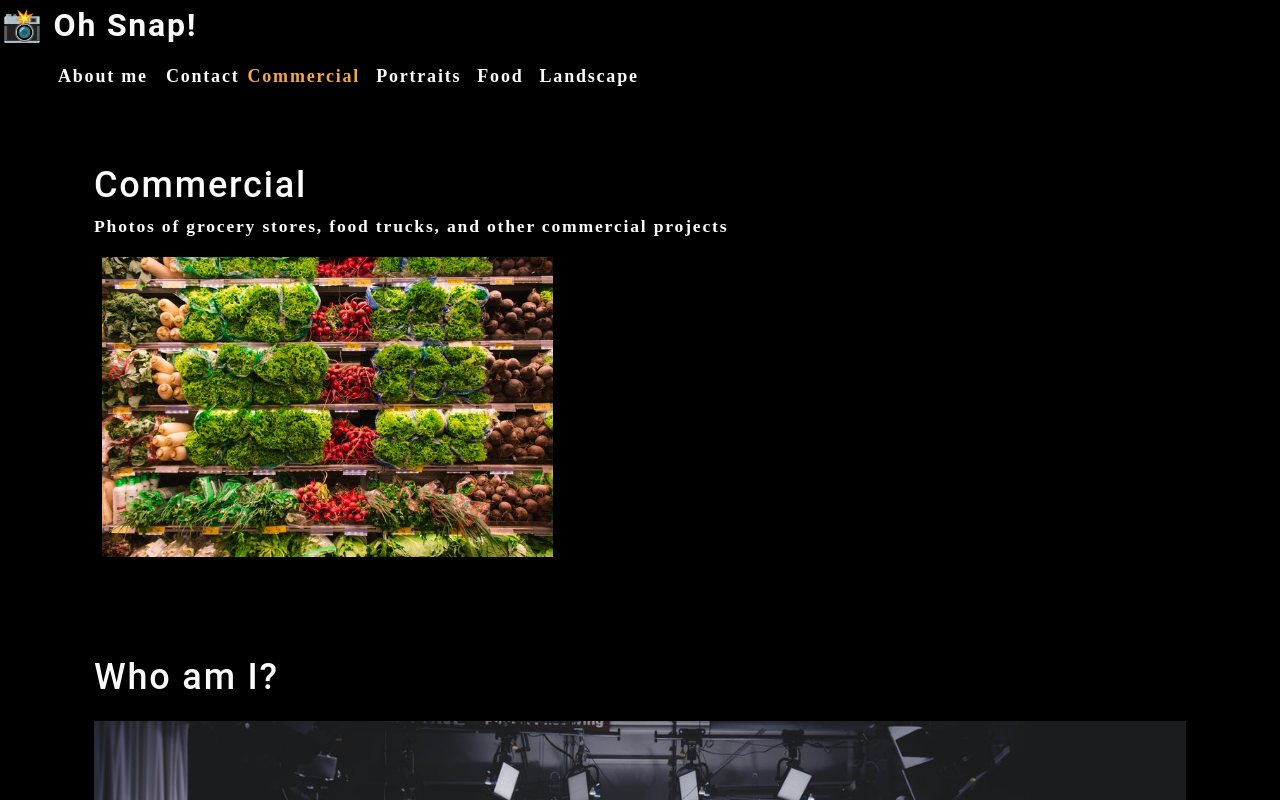
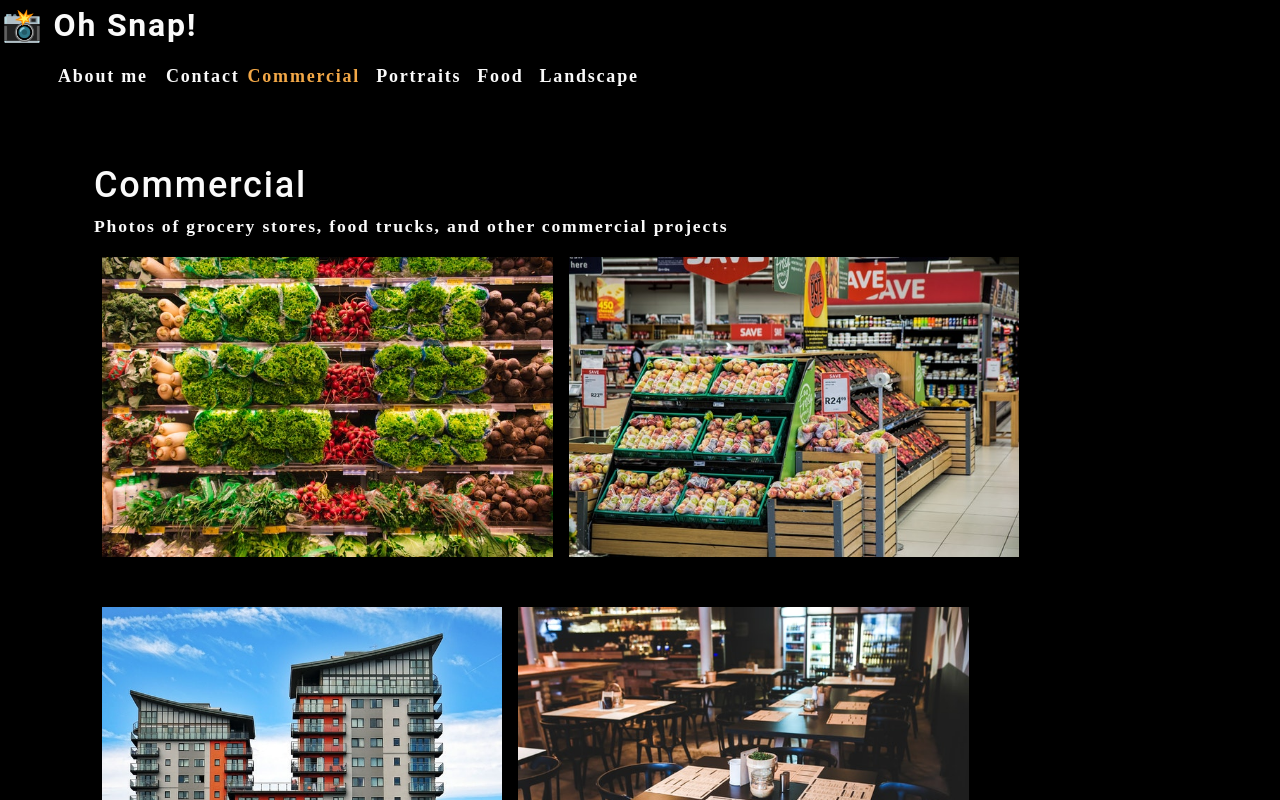
Before and after one commit to albenchris/photo-port, a React (Create React App) app: page / in a window 1280 px wide. Shown: the top 800 px of the page. Built offline with nearby package versions, Linux system fonts and the light colour scheme.

Commit message:
PhotoList renders images based on category, reverted to older version of React for functionality

```diff
--- a/package.json
+++ b/package.json
@@ -4,9 +4,9 @@
   "private": true,
   "dependencies": {
     "@testing-library/user-event": "^12.8.3",
-    "react": "^17.0.2",
-    "react-dom": "^17.0.2",
-    "react-scripts": "4.0.3",
+    "react": "^16.13.1",
+    "react-dom": "^16.13.1",
+    "react-scripts": "3.4.1",
     "web-vitals": "^1.1.1"
   },
   "scripts": {
--- a/src/App.js
+++ b/src/App.js
@@ -32,7 +32,7 @@
         currentCategory={currentCategory}
       ></Nav>
       <main>
-        <Gallery></Gallery>
+        <Gallery currentCategory={currentCategory}></Gallery>
         <About></About>
       </main>
     </div>
--- a/src/components/Gallery/index.js
+++ b/src/components/Gallery/index.js
@@ -1,24 +1,15 @@
 import React from 'react';
+import PhotoList from '../PhotoList';
 import { capitalizeFirstLetter } from '../../utils/helpers';
-import photo from '../../assets/small/commercial/0.jpg';
 
-function Gallery(props) {
-    const currentCategory = {
-        name: "commercial",
-        description: "Photos of grocery stores, food trucks, and other commercial projects",
-    };
+function Gallery({ currentCategory }) {
+    const { name, description } = currentCategory;
 
     return (
         <section>
-            <h1>{capitalizeFirstLetter(currentCategory.name)}</h1>
-            <p>{currentCategory.description}</p>
-            <div>
-                <img
-                    src={photo}
-                    alt="Commercial Example"
-                    className="img-thumbnail mx-1"
-                />
-            </div>
+            <h1 data-testid="h1tag">{capitalizeFirstLetter(name)}</h1>
+            <p>{description}</p>
+            <PhotoList category={name} />
         </section>
     );
 }
--- /dev/null
+++ b/src/components/PhotoList/index.js
@@ -0,0 +1,120 @@
+import React, { useState } from 'react';
+
+function PhotoList({ category }) {
+    const [photos] = useState([
+        {
+            name: 'Grocery aisle',
+            category: 'commercial',
+            description: 'Lorem ipsum dolor sit amet, consectetur adipiscing elit. Nunc ultricie',
+        },
+        {
+            name: 'Grocery booth',
+            category: 'commercial',
+            description: 'Lorem ipsum dolor sit amet, consectetur adipiscing elit. Nunc ultricie',
+        },
+        {
+            name: 'Building exterior',
+            category: 'commercial',
+            description: 'Lorem ipsum dolor sit amet, consectetur adipiscing elit. Nunc ultricie',
+        },
+        {
+            name: 'Restaurant table',
+            category: 'commercial',
+            description: 'Lorem ipsum dolor sit amet, consectetur adipiscing elit. Nunc ultricie',
+        },
+        {
+            name: 'Cafe interior',
+            category: 'commercial',
+            description: 'Lorem ipsum dolor sit amet, consectetur adipiscing elit. Nunc ultricie',
+        },
+        {
+            name: 'Cat green eyes',
+            category: 'portraits',
+            description: 'Lorem ipsum dolor sit amet, consectetur adipiscing elit. Nunc ultricie',
+        },
+        {
+            name: 'Green parrot',
+            category: 'portraits',
+            description: 'Lorem ipsum dolor sit amet, consectetur adipiscing elit. Nunc ultricie',
+        },
+        {
+            name: 'Yellow macaw',
+            category: 'portraits',
+            description: 'Lorem ipsum dolor sit amet, consectetur adipiscing elit. Nunc ultricie',
+        },
+        {
+            name: 'Pug smile',
+            category: 'portraits',
+            description: 'Lorem ipsum dolor sit amet, consectetur adipiscing elit. Nunc ultricie',
+        },
+        {
+            name: 'Pancakes',
+            category: 'food',
+            description: 'Lorem ipsum dolor sit amet, consectetur adipiscing elit. Nunc ultricie',
+        },
+        {
+            name: 'Burrito',
+            category: 'food',
+            description: 'Lorem ipsum dolor sit amet, consectetur adipiscing elit. Nunc ultricie',
+        },
+        {
+            name: 'Scallop pasta',
+            category: 'food',
+            description: 'Lorem ipsum dolor sit amet, consectetur adipiscing elit. Nunc ultricie',
+        },
+        {
+            name: 'Burger',
+            category: 'food',
+            description: 'Lorem ipsum dolor sit amet, consectetur adipiscing elit. Nunc ultricie',
+        },
+        {
+            name: 'Fruit bowl',
+            category: 'food',
+            description: 'Lorem ipsum dolor sit amet, consectetur adipiscing elit. Nunc ultricie',
+        },
+        {
+            name: 'Green river',
+            category: 'landscape',
+            description: 'Lorem ipsum dolor sit amet, consectetur adipiscing elit. Nunc ultricie',
+        },
+        {
+            name: 'Docks',
+            category: 'landscape',
+            description: 'Lorem ipsum dolor sit amet, consectetur adipiscing elit. Nunc ultricie',
+        },
+        {
+            name: 'Panoramic village by sea',
+            category: 'landscape',
+            description: 'Lorem ipsum dolor sit amet, consectetur adipiscing elit. Nunc ultricie',
+        },
+        {
+            name: 'Domestic landscape',
+            category: 'landscape',
+            description: 'Lorem ipsum dolor sit amet, consectetur adipiscing elit. Nunc ultricie',
+        },
+        {
+            name: 'Park bench',
+            category: 'landscape',
+            description: 'Lorem ipsum dolor sit amet, consectetur adipiscing elit. Nunc ultricie',
+        },
+    ]);
+
+    const currentPhotos = photos.filter((photo) => photo.category === category);
+
+    return (
+        <div>
+            <div className="flex-row">
+                {currentPhotos.map((image, i) => (
+                    <img
+                        src={require(`../../assets/small/${category}/${i}.jpg`)}
+                        alt={image.name}
+                        className="img-thumbnail mx-1"
+                        key={image.name}
+                    />
+                ))}
+            </div>
+        </div>
+    );
+}
+
+export default PhotoList;
```
Also changed, not shown: 1 other file (tests, documents, lock files or other folders).
